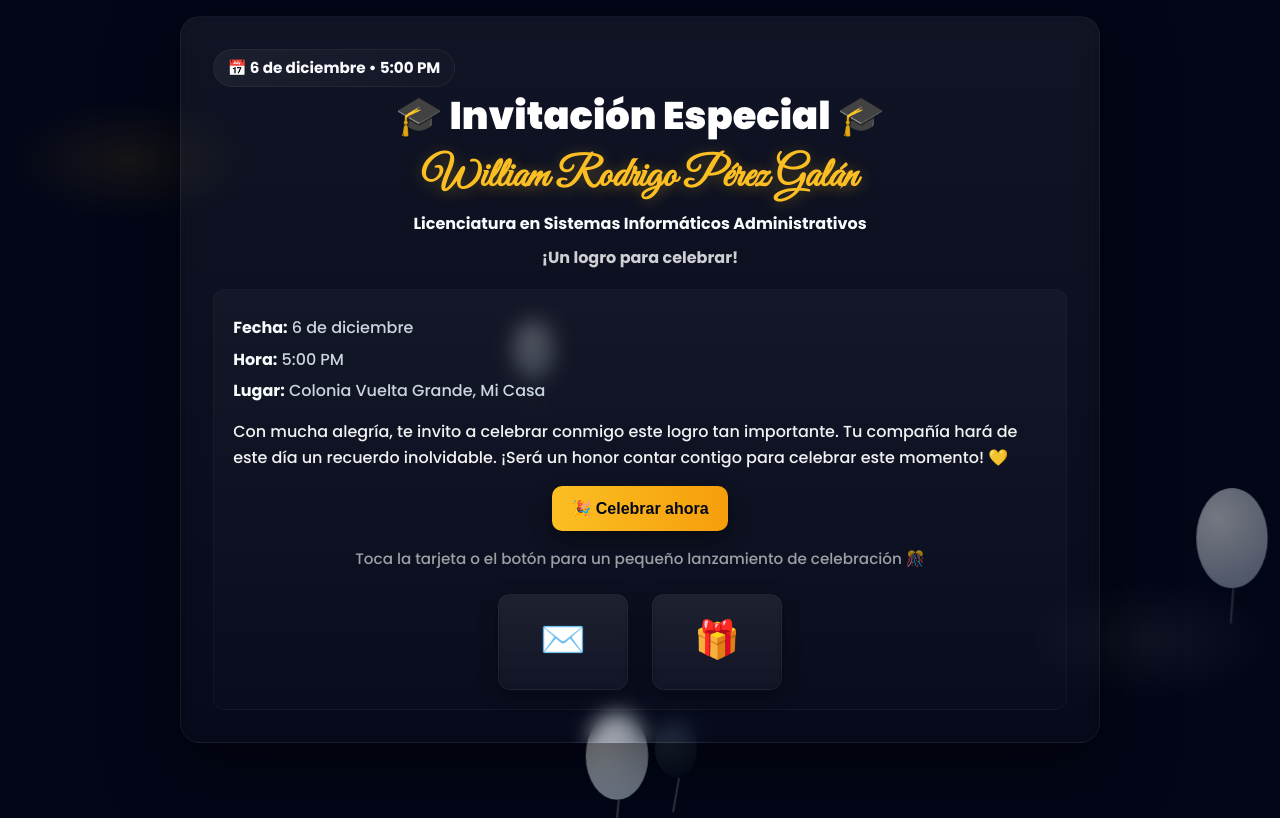
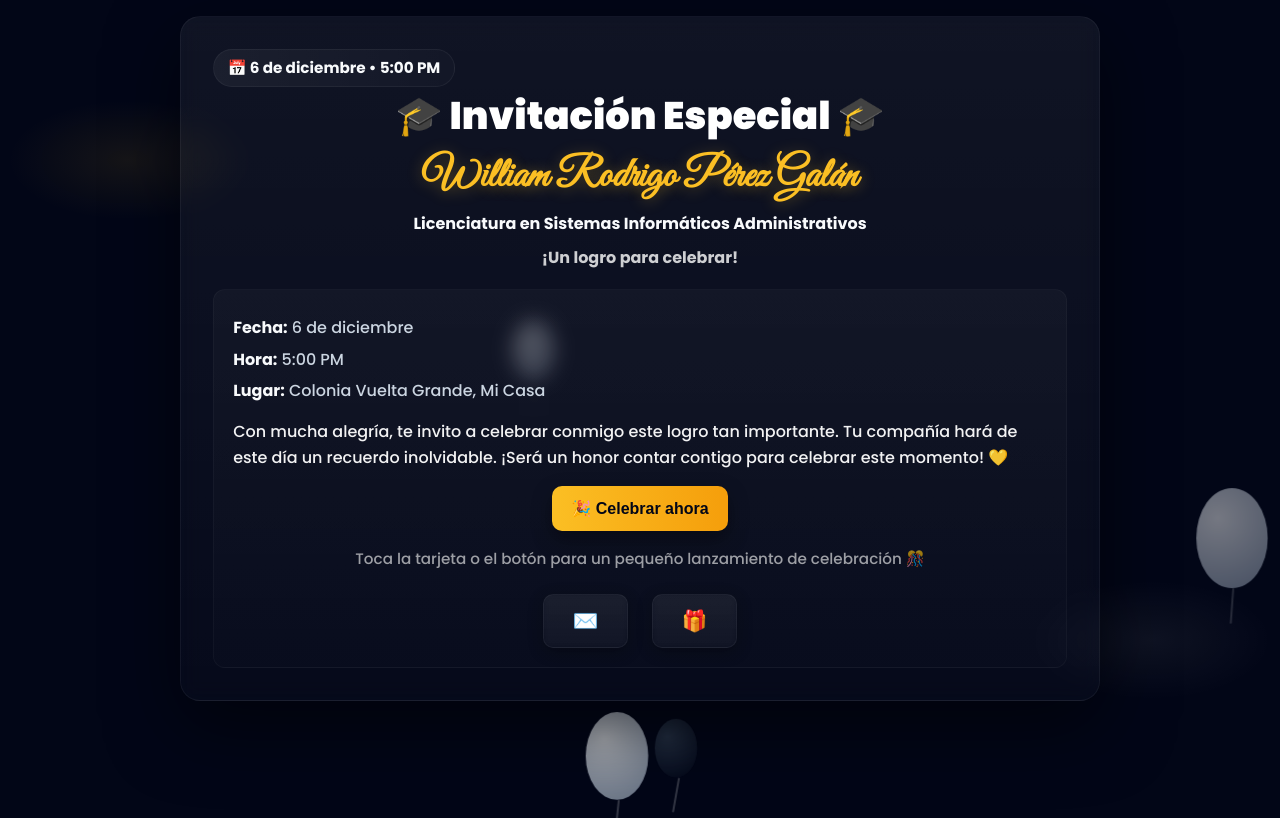
Before and after one commit to PerezWilliam22/invitacion_graduacion, a plain HTML site: page index.html in a window 1280 px wide. Shown: the top 818 px of the page. Drawn offline with nearby package versions, Linux system fonts and the light colour scheme.

Commit message:
Update index.html
cambios tamaño icono

```diff
--- a/index.html
+++ b/index.html
@@ -118,13 +118,14 @@ body {
 .gift-section {
   margin-top: 1.5rem;
   text-align: center;
+  font-size: 1;
 }
 
 .gift-section h3 {
   color: var(--gold);
-  font-size: 1.2rem;
+  font-size: 0.2rem;
   margin-bottom: .7rem;
-  font-weight: 700;
+  font-weight: 200;
 }
 
 .gift-options {
@@ -139,20 +140,21 @@ body {
   flex-direction: column;
   align-items: center;
   background: linear-gradient(180deg, rgba(255,255,255,0.04), rgba(255,255,255,0.01));
-  padding: 1rem .8rem;
-  border-radius: 12px;
-  width: 130px;
+  padding: 0.6rem 0.5rem;        /* antes 1rem .8rem */
+  border-radius: 10px;           /* antes 12px */
+  width: 85px;                   /* antes 130px */
   border: 1px solid rgba(255,255,255,0.05);
   backdrop-filter: blur(3px);
-  box-shadow: 0 6px 20px rgba(0,0,0,0.3);
+  box-shadow: 0 4px 15px rgba(0,0,0,0.3); /* sombra más pequeña */
   transition: transform .2s, border-color .2s;
 }
+
 
 .gift:hover { transform: scale(1.06); border-color: var(--gold); }
 
 .gift .icon {
-  font-size: 2.3rem;
-  margin-bottom: .4rem;
+  font-size: 1.3rem;
+  margin-bottom: .1rem;
 }
 
 .gift p {
```
